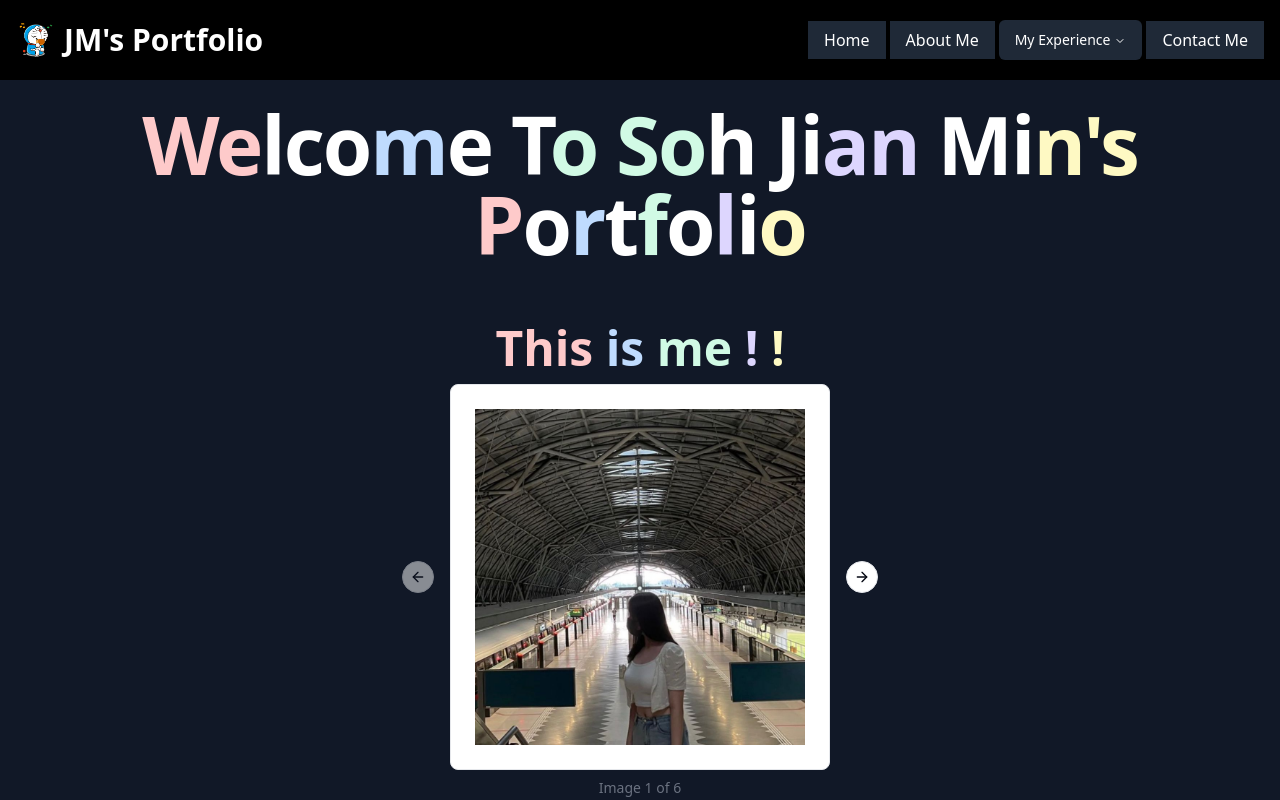
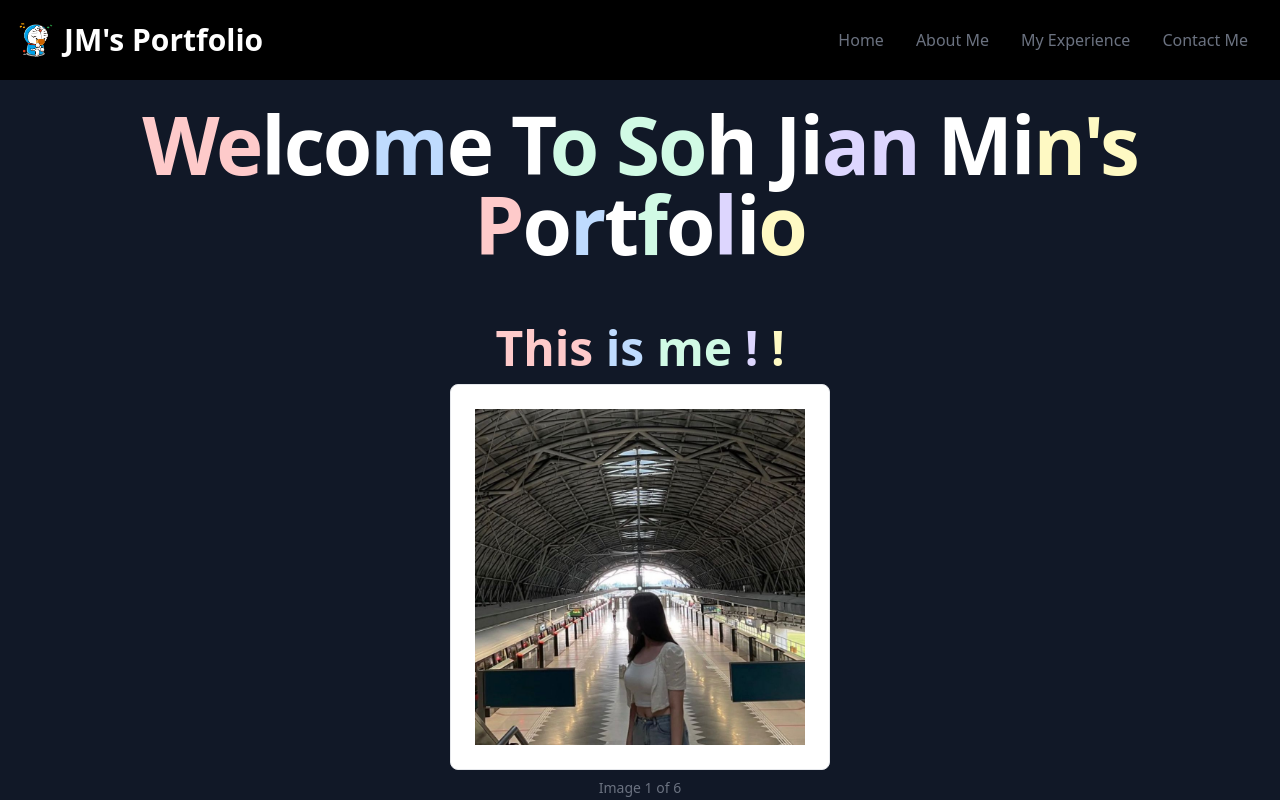
Before and after one commit to jianmin22/jianmin_portfolio, a Next.js app: page / in a window 1280 px wide. Shown: the top 800 px of the page. Built offline with nearby package versions, Linux system fonts and the light colour scheme.

Commit message:
fixed the navbar

```diff
--- a/src/component/gallery-carousel.tsx
+++ b/src/component/gallery-carousel.tsx
@@ -30,7 +30,7 @@ export function GalleryCarousel() {
   }, [api])
 
   return (
-    <div>
+    <div className="overflow-hidden">
       <h1 className="text-5xl font-bold text-center p-3 text-white">
           <span className="text-red-200">This</span> <span className="text-blue-200">is</span> <span className="text-emerald-100">me</span> <span className="text-violet-200">!</span> <span className="text-yellow-100">!</span>
         </h1>
--- a/src/component/hobbies.tsx
+++ b/src/component/hobbies.tsx
@@ -60,7 +60,7 @@ const hobbies = [
 ]
 export function HobbiesCarousel() {
     return (
-      <Carousel className="w-full max-w-screen-xl m-10">
+      <Carousel className="w-full max-w-screen-xl m-10 overflow-hidden">
         <CarouselContent className="-ml-1">
           {hobbies.map((hobby, index) => (
             <CarouselItem key={index} className="pl-1 md:basis-1/2 lg:basis-1/3">
--- a/src/component/navbar.tsx
+++ b/src/component/navbar.tsx
@@ -1,101 +1,215 @@
 "use client";
+// import Link from "next/link";
+// import React, { useState } from "react";
+// import { FaBars, FaTimes } from "react-icons/fa";
+// import cn from 'clsx';
+// import {
+//     NavigationMenu,
+//     NavigationMenuContent,
+//     NavigationMenuItem,
+//     NavigationMenuLink,
+//     NavigationMenuList,
+//     NavigationMenuTrigger
+// } from "../components/ui/navigation-menu"
+
+// export default function Navbar() {
+//     const [nav, setNav] = useState(false);
+
+//     return (
+//         <div className="flex fixed inset-x-0 top-0 justify-between items-center w-full h-20 px-4 text-white bg-black fixed nav">
+//             <div>
+                // <Link className="flex items-center gap-2 text-3xl font-semibold ml-auto" href="/">
+                // <img src="../../images/navbar-doraemon-icon.png" alt="" height="40" width="40" />
+                //     <span>JM&apos;s Portfolio</span>
+                // </Link>
+//             </div>
+//             <NavigationMenu>
+//                 <NavigationMenuList>
+//                     <NavigationMenuItem>
+//                         <Link href="/" legacyBehavior passHref>
+//                             <NavigationMenuLink className="py-2 px-4 bg-gray-800 text-white">
+//                                 Home
+//                             </NavigationMenuLink>
+//                         </Link>
+//                     </NavigationMenuItem>
+//                     <NavigationMenuItem>
+//                         <Link href="/about-me" legacyBehavior passHref>
+//                             <NavigationMenuLink className="py-2 px-4 bg-gray-800 text-white">
+//                                 About Me
+//                             </NavigationMenuLink>
+//                         </Link>
+//                     </NavigationMenuItem>
+//                     <NavigationMenuItem >
+//                         <NavigationMenuTrigger className="py-2 px-4 bg-gray-800 text-white">
+//                             My Experience
+//                         </NavigationMenuTrigger>
+//                         <NavigationMenuContent>
+//                             <ul className="p-4 md:w-[100px] lg:w-[300px]">
+//                                 <ListItem href="/my_experience/timeline" title="My Timeline">
+//                                     A timeline of my life journey
+//                                 </ListItem>
+//                                 <ListItem href="/my_experience/projects" title="My Coding Projects">
+//                                     My significant coding projects and their details
+//                                 </ListItem>
+//                                 <ListItem href="/my_experience/achievements" title="Achievements">
+//                                     Some of my achievements and awards
+//                                 </ListItem>
+//                                 {/* <ListItem href="my_experience/skills" title="Skills">
+//                                     Skills I have acquired and proficient in...
+//                                 </ListItem>
+//                                 <ListItem href="my_experience/cca-hobbies" title="CCA & Hobbies">
+//                                     What do I do in my free time?
+//                                 </ListItem> */}
+//                             </ul>
+//                         </NavigationMenuContent>
+//                     </NavigationMenuItem>
+//                     <NavigationMenuItem>
+//                         <Link href="/contact-me" legacyBehavior passHref>
+//                             <NavigationMenuLink className="py-2 px-4 bg-gray-800 text-white">
+//                                 Contact Me
+//                             </NavigationMenuLink>
+//                         </Link>
+//                     </NavigationMenuItem>
+//                 </NavigationMenuList>
+//             </NavigationMenu>
+//         </div>
+//     )
+// };
+// const ListItem = React.forwardRef<
+//     React.ElementRef<"a">,
+//     React.ComponentPropsWithoutRef<"a">
+// >(function ListItem({ className, title, children, ...props }, ref) {
+//     return (
+//         <li>
+//             <NavigationMenuLink asChild>
+//                 <a
+//                     ref={ref}
+//                     className={cn(
+//                         "block select-none space-y-1 rounded-md p-3 leading-none no-underline outline-none transition-colors hover:bg-accent hover:text-accent-foreground focus:bg-accent focus:text-accent-foreground",
+//                         className
+//                     )}
+//                     {...props}
+//                 >
+//                     <div className="text-sm font-medium leading-none">{title}</div>
+//                     <p className="line-clamp-2 text-sm leading-snug text-muted-foreground">
+//                         {children}
+//                     </p>
+//                 </a>
+//             </NavigationMenuLink>
+//         </li>
+//     )
+// })
+// Import necessary modules
 import Link from "next/link";
 import React, { useState } from "react";
 import { FaBars, FaTimes } from "react-icons/fa";
-import cn from 'clsx';
-import {
-    NavigationMenu,
-    NavigationMenuContent,
-    NavigationMenuItem,
-    NavigationMenuLink,
-    NavigationMenuList,
-    NavigationMenuTrigger
-} from "../components/ui/navigation-menu"
 
 export default function Navbar() {
     const [nav, setNav] = useState(false);
 
+    const links = [
+        {
+            id: 1,
+            href: "/",
+            title: "Home"
+        },
+        {
+            id: 2,
+            href: "/about-me",
+            title: "About Me"
+        },
+        {
+            id: 3,
+            title: "My Experience",
+            subLinks: [
+                { href: "/my_experience/timeline", title: "My Timeline" },
+                { href: "/my_experience/projects", title: "My Coding Projects" },
+                { href: "/my_experience/achievements", title: "Achievements" }
+            ]
+        },
+        {
+            id: 4,
+            href: "/contact-me",
+            title: "Contact Me"
+        }
+    ];
+
     return (
-        <div className="flex fixed inset-x-0 top-0 justify-between items-center w-full h-20 px-4 text-white bg-black fixed nav">
+<div className="flex justify-between items-center w-full h-20 px-4 text-white bg-black fixed nav z-50">
     <div>
         <Link className="flex items-center gap-2 text-3xl font-semibold ml-auto" href="/">
             <img src="../../images/navbar-doraemon-icon.png" alt="" height="40" width="40" />
             <span>JM&apos;s Portfolio</span>
         </Link>
     </div>
-            <NavigationMenu>
-                <NavigationMenuList>
-                    <NavigationMenuItem>
-                        <Link href="/" legacyBehavior passHref>
-                            <NavigationMenuLink className="py-2 px-4 bg-gray-800 text-white">
-                                Home
-                            </NavigationMenuLink>
-                        </Link>
-                    </NavigationMenuItem>
-                    <NavigationMenuItem>
-                        <Link href="/about-me" legacyBehavior passHref>
-                            <NavigationMenuLink className="py-2 px-4 bg-gray-800 text-white">
-                                About Me
-                            </NavigationMenuLink>
-                        </Link>
-                    </NavigationMenuItem>
-                    <NavigationMenuItem >
-                        <NavigationMenuTrigger className="py-2 px-4 bg-gray-800 text-white">
-                            My Experience
-                        </NavigationMenuTrigger>
-                        <NavigationMenuContent>
-                            <ul className="p-4 md:w-[100px] lg:w-[300px]">
-                                <ListItem href="/my_experience/timeline" title="My Timeline">
-                                    A timeline of my life journey
-                                </ListItem>
-                                <ListItem href="/my_experience/projects" title="My Coding Projects">
-                                    My significant coding projects and their details
-                                </ListItem>
-                                <ListItem href="/my_experience/achievements" title="Achievements">
-                                    Some of my achievements and awards
-                                </ListItem>
-                                {/* <ListItem href="my_experience/skills" title="Skills">
-                                    Skills I have acquired and proficient in...
-                                </ListItem>
-                                <ListItem href="my_experience/cca-hobbies" title="CCA & Hobbies">
-                                    What do I do in my free time?
-                                </ListItem> */}
+
+    <ul className="hidden md:flex">
+        {links.map(({ id, href, title, subLinks }) => (
+            <li
+                key={id}
+                className="nav-links px-4 cursor-pointer capitalize font-medium text-gray-500 hover:scale-105 hover:text-white duration-200 link-underline"
+            >
+                {subLinks ? (
+                    <div className="relative group">
+                        {/* Opening <a> tag */}
+                        <a href="#" className="group">
+                            {title}
+                            </a>
+                            {/* Opening <ul> tag */}
+                            <ul className="absolute hidden group-hover:block bg-gray-800 text-white py-2 px-4 space-y-1">
+                                {subLinks.map((subLink, index) => (
+                                    <li key={index}>
+                                        {/* Nested <Link> component */}
+                                        <Link href={subLink.href}>{subLink.title}</Link>
+                                    </li>
+                                ))}
                             </ul>
-                        </NavigationMenuContent>
-                    </NavigationMenuItem>
-                    <NavigationMenuItem>
-                        <Link href="/contact-me" legacyBehavior passHref>
-                            <NavigationMenuLink className="py-2 px-4 bg-gray-800 text-white">
-                                Contact Me
-                            </NavigationMenuLink>
-                        </Link>
-                    </NavigationMenuItem>
-                </NavigationMenuList>
-            </NavigationMenu>
+
+                        {/* Closing <a> tag */}
                     </div>
-    )
+                ) : (
+                    // Regular <Link> component if no sub-links
+                    <Link href={href}>{title}</Link>
+                )}
+            </li>
+        ))}
+    </ul>
+
+    <div
+        onClick={() => setNav(!nav)}
+        className="cursor-pointer pr-4 z-10 text-gray-500 md:hidden"
+    >
+        {nav ? <FaTimes size={30} /> : <FaBars size={30} />}
+    </div>
+
+    {nav && (
+        <ul className="flex flex-col justify-center items-center absolute top-0 left-0 w-full h-screen bg-gradient-to-b from-black to-gray-800 text-gray-500">
+            {links.map(({ id, href, title, subLinks }) => (
+                <li
+                    key={id}
+                    className="px-4 cursor-pointer capitalize py-6 text-4xl"
+                >
+                    {subLinks ? (
+                        <div className="relative group">
+                            <a href="#" className="group">
+                                {title}
+                                </a>
+                                <ul className="absolute hidden group-hover:block bg-gray-800 text-white py-2 px-4 space-y-1">
+                                    {subLinks.map((subLink, index) => (
+                                        <li key={index}>
+                                            <Link onClick={() => setNav(!nav)} href={subLink.href}>{subLink.title}</Link>
+                                        </li>
+                                    ))}
+                                </ul>
+                        </div>
+                    ) : (
+                        <Link onClick={() => setNav(!nav)} href={href}>{title}</Link>
+                    )}
+                </li>
+            ))}
+        </ul>
+    )}
+</div>
+
+    );
 };
-const ListItem = React.forwardRef<
-    React.ElementRef<"a">,
-    React.ComponentPropsWithoutRef<"a">
->(function ListItem({ className, title, children, ...props }, ref) {
-    return (
-        <li>
-            <NavigationMenuLink asChild>
-                <a
-                    ref={ref}
-                    className={cn(
-                        "block select-none space-y-1 rounded-md p-3 leading-none no-underline outline-none transition-colors hover:bg-accent hover:text-accent-foreground focus:bg-accent focus:text-accent-foreground",
-                        className
-                    )}
-                    {...props}
-                >
-                    <div className="text-sm font-medium leading-none">{title}</div>
-                    <p className="line-clamp-2 text-sm leading-snug text-muted-foreground">
-                        {children}
-                    </p>
-                </a>
-            </NavigationMenuLink>
-        </li>
-    )
-})
--- a/src/component/skills-acquired-carousel.tsx
+++ b/src/component/skills-acquired-carousel.tsx
@@ -156,7 +156,7 @@ const SkillsAcquired = [
 ]
 export function SkillsAcquiredCarousel() {
     return (
-      <Carousel className="w-full max-w-screen-xl m-10">
+      <Carousel className="w-full max-w-screen-xl m-10 overflow-hidden">
         <CarouselContent className="-ml-1">
           {SkillsAcquired.map((skill, index) => (
             <CarouselItem key={index} className="pl-1 md:basis-1/2 lg:basis-1/3">
```
Lines whose indentation alone changed are shown as unchanged.
